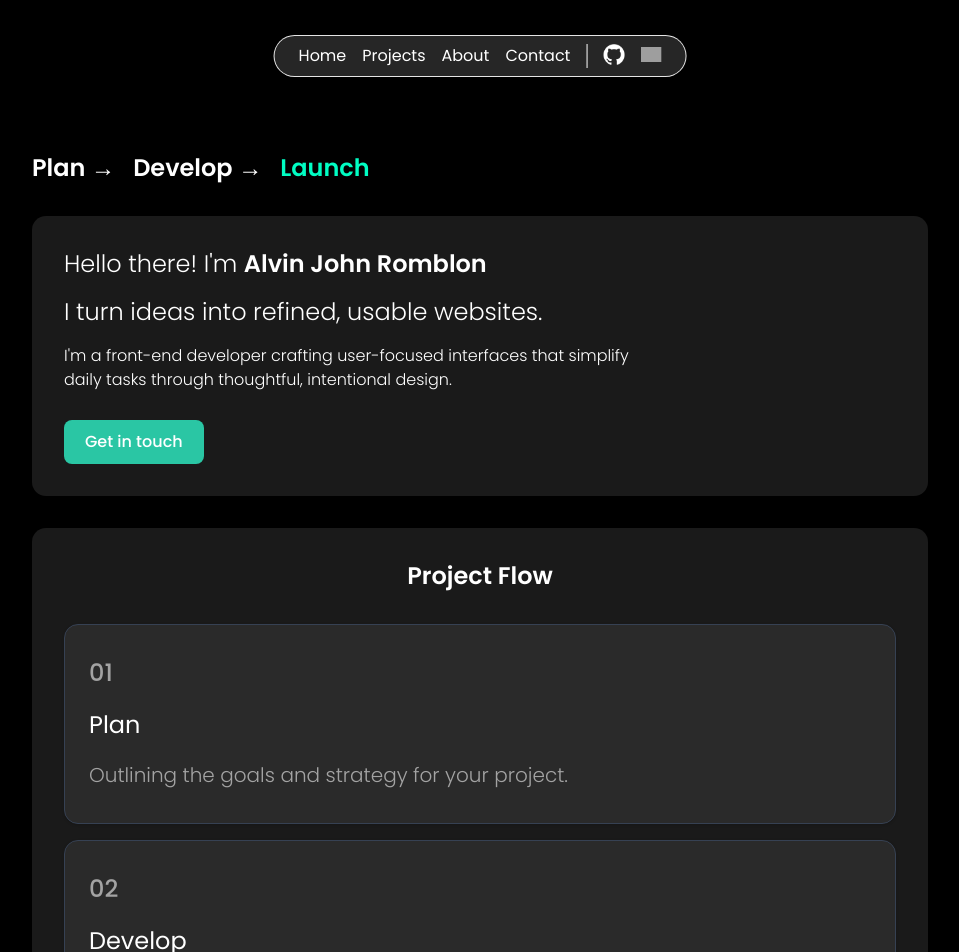
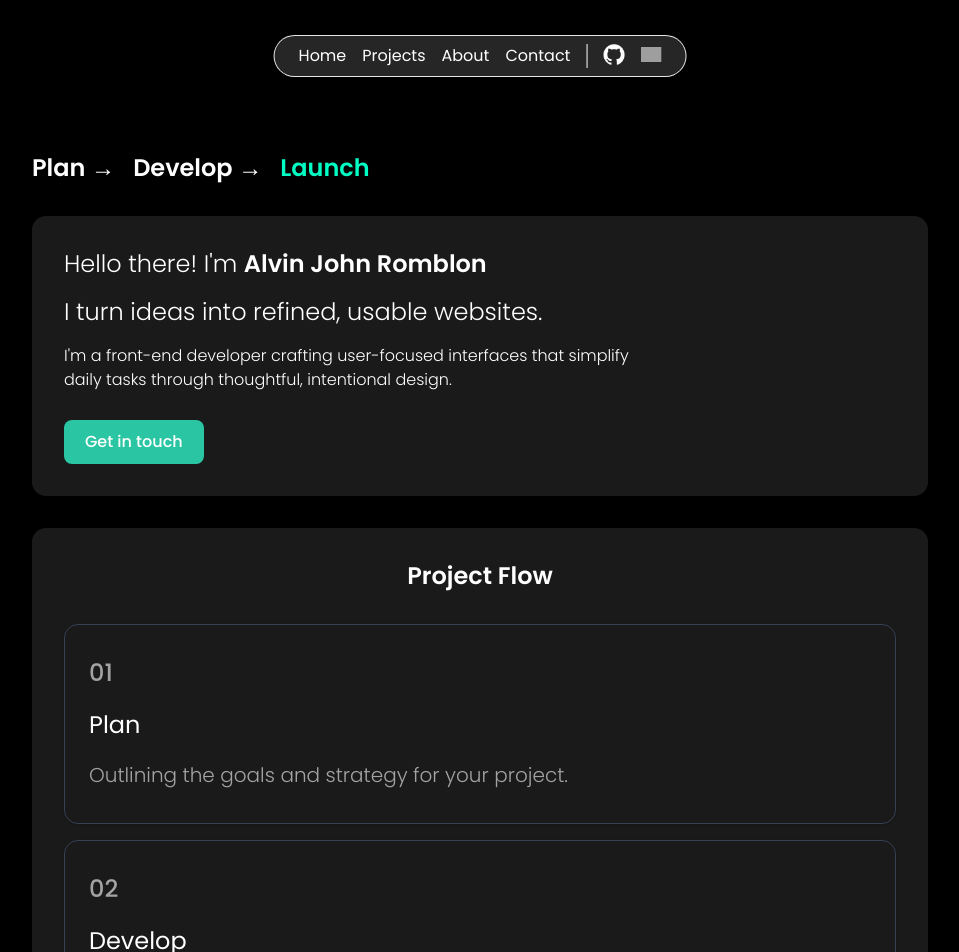
Before and after one commit to Yongbi21/yongbi-portfolio, a Next.js app: page / in a window 1280 px wide. Shown: the top 952 px of the page, without its empty margins (160-1119 px from the left). Built offline with nearby package versions, Linux system fonts and the light colour scheme; grey boxes are pictures that could not be loaded.

Commit message:
added-comments-to-code-review

```diff
--- a/src/app/page.tsx
+++ b/src/app/page.tsx
@@ -1,10 +1,16 @@
 "use client";
-import { Header } from "@/app/header";
-import DynamicCard from "@/components/ui/dynamic-card";
-import { Card, CardContent } from "@/components/ui/card";
-import React, { useState } from "react";
 
+// Required to allow client-side interactivity in Next.js App Router
+// This enables useState, useEffect, and other client hooks
+
+import { Header } from "@/app/header"; // Custom Header component
+import DynamicCard from "@/components/ui/dynamic-card"; // Reusable dynamic content card component
+import { Card, CardContent } from "@/components/ui/card"; // Styled card components
+import React, { useState } from "react"; // Import React and the useState hook for managing component state
+
+// Home is the main page component for this route
 export default function Home() {
+  // Navigation links to be passed to the Header component
   const navLinks = [
     { label: "Home", href: "/", image: "", alt: "Home" },
     { label: "Projects", href: "/", image: "", alt: "Projects" },
@@ -14,6 +20,7 @@ export default function Home() {
     { label: "", href: "", image: "/dark-mode.png", alt: "dark-mode" },
   ];
 
+  // Data used by multiple DynamicCard components
   const dynamicCardData = [
     {
       title: "Hello there! I'm Alvin John Romblon",
@@ -32,20 +39,22 @@ export default function Home() {
     },
   ];
 
+  // State to control how many projects are visible
   const [visibleProjects, setVisibleProjects] = useState(4);
   const showMoreProjects = () => setVisibleProjects(prev => prev + 4);
 
+  // This function renders cards showing the process steps
   const renderFlowCards = () => (
       <>
-        {["Plan", "Develop", "Launch"].map((step, idx) => (
-            <Card key={step} className="bg-[#2a2a2a] border border-gray-700 h-50">
+        {['Plan', 'Develop', 'Launch'].map((step, idx) => (
+            <Card key={step} className="bg-[#1a1a1a] border border-gray-700 h-50">
               <CardContent className="gap-5 py-2 flex flex-col">
                 <p className="text-gray-light text-2xl font-medium">0{idx + 1}</p>
                 <p className="text-white text-2xl ">{step}</p>
                 <p className="text-gray-light font-light text-xl">
-                  {step === "Plan" && "Outlining the goals and strategy for your project."}
-                  {step === "Develop" && "Develop your project using modern tools and technologies"}
-                  {step === "Launch" && "Launching your project to the world."}
+                  {step === 'Plan' && 'Outlining the goals and strategy for your project.'}
+                  {step === 'Develop' && 'Develop your project using modern tools and technologies'}
+                  {step === 'Launch' && 'Launching your project to the world.'}
                 </p>
               </CardContent>
             </Card>
@@ -53,7 +62,9 @@ export default function Home() {
       </>
   );
 
+  // Static array of project items to render in the UI
   const projectItems = [
+    // Sample project objects; you can replace or fetch these dynamically
     {
       label: "School Project",
       title: "WMSU Collection System",
@@ -70,6 +81,7 @@ export default function Home() {
       link: "https://github.com/Yongbi21/Pathfide",
       image: "/pathfide.png",
     },
+    // Repeated items for demo purposes
     {
       label: "Freelance Project",
       title: "Mindpath Web",
@@ -104,6 +116,7 @@ export default function Home() {
     },
   ];
 
+  // Function to display projects dynamically based on state
   const renderProjects = () => (
       <>
         <div className="grid grid-cols-1 sm:grid-cols-2 gap-4">
@@ -124,7 +137,8 @@ export default function Home() {
                         className="rounded-md border border-transparent transition-colors flex items-center justify-center bg-[#2AC6A4] text-white gap-2 font-medium text-base sm:text-base h-10 sm:h-10 px-4 sm:px-5 sm:w-auto"
                         href={item.link}
                         target="_blank"
-                        rel="noopener noreferrer">
+                        rel="noopener noreferrer"
+                    >
                       <img src="/github-logo-dark.png" alt="GitHub" className="h-5 w-5" />
                       Github
                     </a>
@@ -133,11 +147,13 @@ export default function Home() {
               </Card>
           ))}
         </div>
+        {/* Show More Button - visible only when there are more projects */}
         {visibleProjects < projectItems.length && (
             <div className="flex justify-center mt-4">
               <button
                   onClick={showMoreProjects}
-                  className="px-4 py-2 bg-[#2AC6A4] text-white rounded-sm text-sm font-medium">
+                  className="px-4 py-2 bg-[#2AC6A4] text-white rounded-sm text-sm font-medium"
+              >
                 Show More
               </button>
             </div>
@@ -145,17 +161,25 @@ export default function Home() {
       </>
   );
 
+  // Component UI begins
   return (
       <div className="grid min-h-screen gap-4 overflow-auto sm:p-20 bg-[#000] font-[family-name:var(--font-poppins)] relative flex-col justify-center">
+        {/* Reusable header component receives navLinks */}
         <Header links={navLinks} />
         <main className="flex flex-col sm:items-start sm:mt-18 gap-8">
+          {/* Step-by-step horizontal nav section */}
           <section className="flex gap-[18px] flex-wrap item-start text-white">
-            {["Plan", "Develop", "Launch"].map((step, i) => (
-                <a key={i} className={`flex items-center gap-2 font-semibold text-2xl ${step === "Launch" ? "text-mint" : ""}`}>
-                  {step}{step !== "Launch" ? " →" : ""}
+            {['Plan', 'Develop', 'Launch'].map((step, i) => (
+                <a
+                    key={i}
+                    className={`flex items-center gap-2 font-semibold text-2xl ${step === 'Launch' ? 'text-mint' : ''}`}
+                >
+                  {step}{step !== 'Launch' ? ' →' : ''}
                 </a>
             ))}
           </section>
+
+          {/* Render multiple dynamic cards based on index */}
           {dynamicCardData.map((card, index) => (
               <DynamicCard
                   key={index}
@@ -164,7 +188,9 @@ export default function Home() {
                   extraText={card.extraText}
                   buttonLabel={card.buttonLabel}
                   buttonLink={card.buttonLink}
-                  titleClassName={card.titleClassName}>
+                  titleClassName={card.titleClassName}
+              >
+                {/* Render flow or project content in specific index */}
                 {index === 1 && renderFlowCards()}
                 {index === 2 && renderProjects()}
               </DynamicCard>
```
